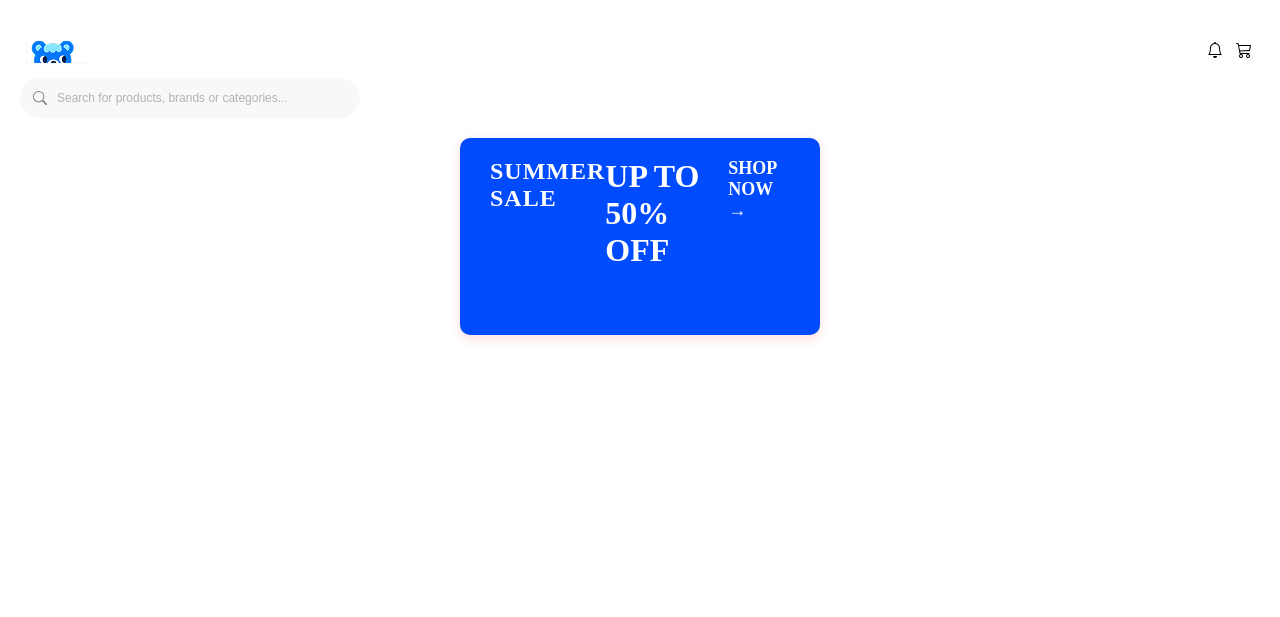
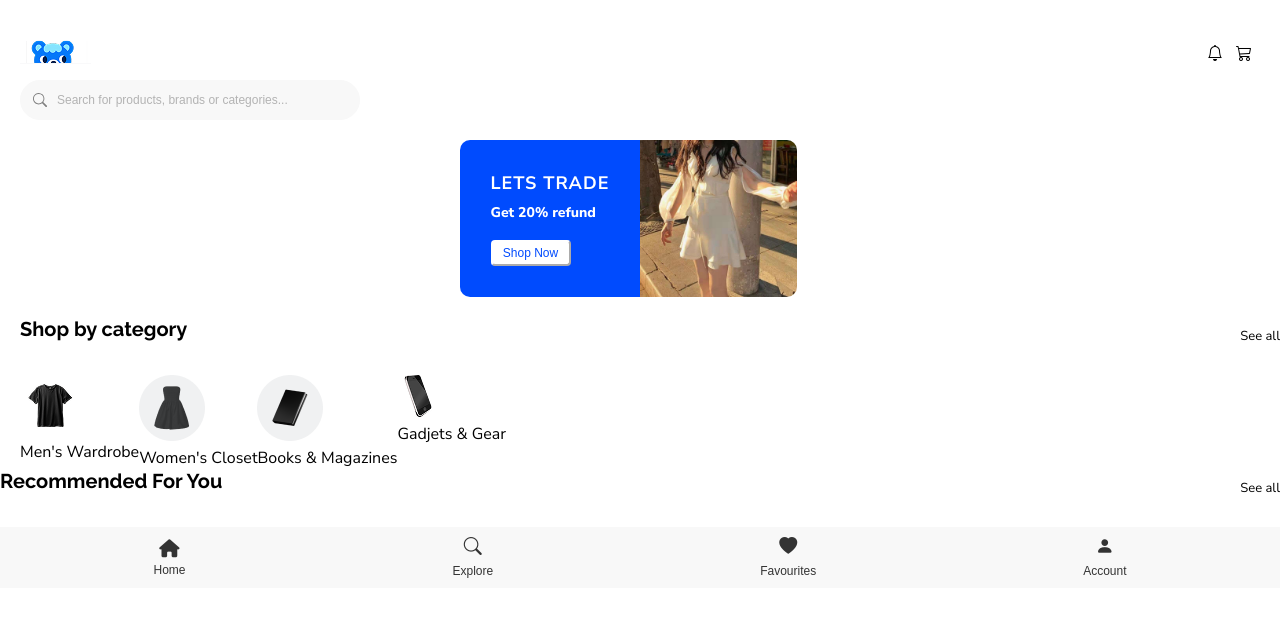
Before and after one commit to TeyJunChengLearn/SDproject, a Flask app: page /homepage in a window 1280 px wide. Shown: the top 617 px of the page. Run offline with Flask 3, Linux system fonts and the light colour scheme.

Commit message:
feat: homepage.html + css

```diff
--- a/static/stylesheets/homepage.css
+++ b/static/stylesheets/homepage.css
@@ -1,6 +1,7 @@
 body {
     margin: 0;
     padding: 0;
+    font-family: 'Nunito Sans', sans-serif;
 }
 
 .header-container {
@@ -59,6 +60,7 @@
 }
 
 .banner-container {
+    display: flex;
     width: 100%;
     max-width: 360px;
     height: 157px;
@@ -67,36 +69,39 @@
 }
 
 .sale-banner {
-    max-width: 360px;
-    height: 157px;
+    max-width: 127px;
     display: block;
     background-color: #004BFE;
-    border-radius: 10px;
+    border-top-left-radius: 10px;
+    border-bottom-left-radius: 10px;
     padding: 20px 30px;
     text-decoration: none;
     color: white;
-    box-shadow: 0 4px 12px rgba(255, 78, 78, 0.2);
-    transition: transform 0.3s ease;
-}
-
-.sale-banner:hover {
-    transform: translateY(-3px);
 }
 
 .banner-content {
     display: flex;
     justify-content: space-between;
-    align-items: flex-start;
+    align-items: center;
+    height: 100%;
 }
 
-.sale-text {
-    font-size: 24px;
+.text-content {
+    display:flex;
+    flex-direction: column;
+    justify-content: left;
+    padding: 0.5px;
+    gap: 8px;
+}
+
+.trade-text {
+    font-size: 18px;
     font-weight: 700;
     letter-spacing: 1px;
 }
 
 .discount-text {
-    font-size: 32px;
+    font-size: 14px;
     font-weight: 800;
 }
 
@@ -108,15 +113,77 @@
     gap: 5px;
 }
 
-/* Responsive adjustments */
-@media (max-width: 768px) {
-    .banner-content {
-        flex-direction: column;
-        text-align: center;
-        gap: 10px;
-    }
+.banner-container img {
+    height: 157px;
+    object-fit: contain;
+    border-top-right-radius: 10px;
+    border-bottom-right-radius: 10px;
+}
 
-    .sale-text, .discount-text, .shop-now {
-        font-size: 18px;
-    }
+.shop-btn {
+    margin-top: 10px;
+    width: 80px;
+    font-size: 12px;
+    border-color: white;
+    border-radius: 4px;
+    padding: 4px;
+    color: #004BFE;
+    background-color: white;
 }
+
+.categories-container {
+    justify-content: center;
+    margin-left: 20px;
+    align-items: center;
+}
+
+.category {
+    display: flex;
+}
+
+.category-text {
+    display: flex;
+    justify-content: space-between;
+}
+
+h1 {
+    margin: 0;
+    font-family: 'Raleway', sans-serif;
+    font-size: 20px;
+}
+
+p {
+    margin: 10px 0 30px;
+    font-family: 'Nunito Sans', sans-serif;
+    font-size: 13px;
+    font-weight: 300px;
+}
+
+.recommend-text {
+    display: flex;
+    justify-content: space-between;
+}
+.navigation-bar-container {
+    display: flex;
+    justify-content:space-around;
+    align-items: center;
+    padding: 10px 20px;
+    background-color: #f8f8f8;
+}
+
+.navigation-bar-container > div {
+    display: flex;
+    flex-direction: column;   /* stack vertically */
+    align-items: center;      /* center icon & text */
+    font-size: 12px;
+    font-family: "Prompt", sans-serif;
+    color: #333;
+}
+
+.navigation-bar-container i {
+    font-size: 18px;          /* larger icon */
+  }
+
+.navigation-bar-container span {
+    margin-top: 6px;           /* small gap under the icon */
+}
--- a/templates/homepage.html
+++ b/templates/homepage.html
@@ -35,11 +35,72 @@
     <div class="banner-container">
         <a href="#" class="sale-banner">
             <div class="banner-content">
-                <span class="sale-text">SUMMER SALE</span>
-                <span class="discount-text">UP TO 50% OFF</span>
-                <span class="shop-now">SHOP NOW →</span>
+                <div class="text-content">
+                    <span class="trade-text">LETS TRADE</span>
+                    <span class="discount-text">Get 20% refund</span>
+                    <button type="button" class="shop-btn" onclick="window.location.href='#'">Shop Now</button>
+                </div>
             </div>
         </a>
+        <img src="static/banner.png" alt="Banner" />
+    </div>
+
+    <div class="categories-container">
+        <div class="category-text">
+            <h1>Shop by category</h1>
+            <p>See all</p>
+        </div>
+        <div class="category">
+            <div class="men-wardrobe-container">
+                <div class="men-image">
+                    <img src="static/men.png" alt="Header" />
+                </div>
+                <span class="men-text">Men's Wardrobe</span>
+            </div>
+            <div class="women-wardrobe-container">
+                <div class="women-image">
+                    <img src="static/women.png" alt="Header" />
+                </div>
+                <span class="women-text">Women's Closet</span>
+            </div>
+            <div class="books-magazine-container">
+                <div class="book-image">
+                    <img src="static/books.png" alt="Header" />
+                </div>
+                <span class="book-text">Books & Magazines</span>
+            </div>
+            <div class="gadgets-container">
+                <div class="gadgets-image">
+                    <img src="static/gadgets.png" alt="Header" />
+                </div>
+                <span class="gadgets-text">Gadjets & Gear</span>
+            </div>
+        </div>
+    </div>
+    <div class="recommend-container">
+        <div class="recommend-text">
+            <h1>Recommended For You</h1>
+            <p>See all</p>
+        </div>
+    </div>
+
+    <div class="navigation-bar-container">
+        <div class="home-icon">
+            <i class="fa fa-home" aria-hidden="true"></i>
+            <span class="home-text">Home</span>
+        </div>
+        <div class="explore-icon">
+            <i class="bi bi-search"></i>
+            <span class="explore-text">Explore</span>
+        </div>
+        <div class="favourite-icon">
+            <i class="bi bi-heart-fill"></i>
+            <span class="favourite-text">Favourites</span>
+        </div>
+        <div class="account-icon">
+            <i class="bi bi-person-fill"></i>
+            <span class="account-text">Account</span>
+        </div>
     </div>
 </body>
 </html>
```
Also changed, not shown: static/banner.png (added), static/books.png (added), static/gadgets.png (added), static/men.png (added), static/women.png (added).
